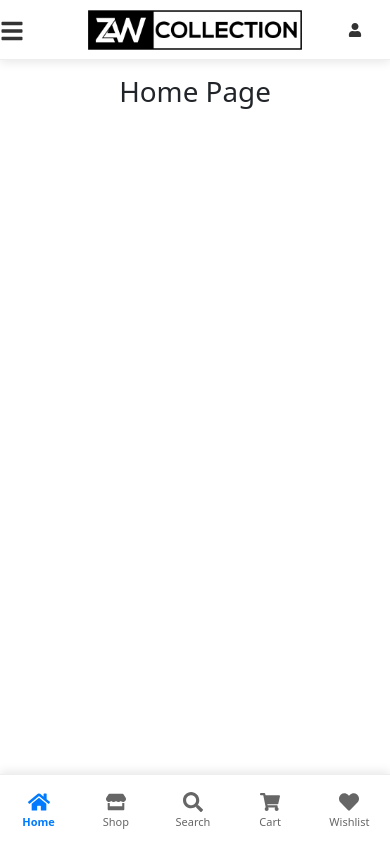
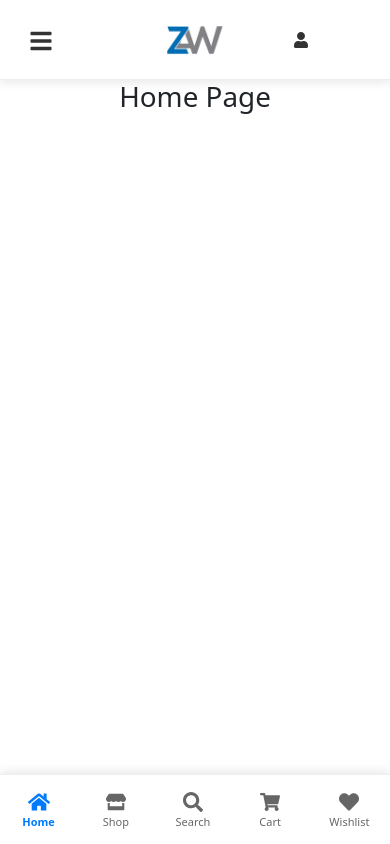
Before and after one commit to wadi0/laravel-first-app-frontend, a React (Vite) app: page / in a window 390 px wide. Built offline with nearby package versions, Linux system fonts and the light colour scheme; sample sign-in values are in the browser's storage.

Commit message:
navbar work processing

```diff
--- a/src/components/navbar/Navbar.jsx
+++ b/src/components/navbar/Navbar.jsx
@@ -11,7 +11,7 @@ import {
   FaStore,
 } from 'react-icons/fa';
 import './navbar.scss';
-import logo from '../../assets/logo.png';
+import logo from '../../assets/my_logo.png';
 
 const Navbar = () => {
   const [activeDropdown, setActiveDropdown] = useState(null);
@@ -52,9 +52,16 @@ const Navbar = () => {
     console.log('Bottom nav clicked:', tabId);
   };
 
+  const handleSearchClose = () => {
+    setSearchActive(false);
+    setSearchText('');
+    setActiveBottomTab('home'); // Reset to home when closing search
+  };
+
   return (
     <>
-      <header className={`navbar ${searchActive ? 'search-active' : ''} ${mobileSidebarOpen ? 'blurred' : ''}`}>
+      <header  className="navbar-main">
+        <div className={`navbar-container ${searchActive ? 'search-active' : ''} ${mobileSidebarOpen ? 'blurred' : ''}`}>
         <div className="navbar-left">
           {/* Mobile toggle icon */}
           <div className="mobile-toggle" onClick={() => setMobileSidebarOpen(true)}>
@@ -103,10 +110,10 @@ const Navbar = () => {
               <FaShoppingCart className="icon desktop-only" />
             </>
           ) : (
-            <div className="search-box desktop-only">
+            <div className="search-box">
               <input
                 type="text"
-                placeholder="Search..."
+                placeholder="Search products..."
                 value={searchText}
                 onChange={(e) => setSearchText(e.target.value)}
                 onKeyDown={(e) => {
@@ -114,21 +121,20 @@ const Navbar = () => {
                     handleSearch();
                   }
                 }}
+                autoFocus
               />
               <button className="search-btn" onClick={handleSearch}>
                 <FaSearch />
               </button>
               <button
                 className="close-btn"
-                onClick={() => {
-                  setSearchActive(false);
-                  setSearchText('');
-                }}
+                onClick={handleSearchClose}
               >
                 <FaTimes />
               </button>
             </div>
           )}
+        </div>
         </div>
       </header>
 
--- a/src/components/navbar/navbar.scss
+++ b/src/components/navbar/navbar.scss
@@ -1,28 +1,14 @@
-/* MainLayout.css - এই CSS টা তোমার main CSS file এ add করো */
-
-/* Global Reset */
-* {
-  margin: 0;
-  padding: 0;
-  box-sizing: border-box;
-}
-
-html, body {
-  height: 100%;
-  overflow-x: hidden;
-}
-
 /* Main Layout */
 .main-layout {
-  margin-top: 60px; /* Navbar এর height */
-  min-height: calc(100vh - 60px);
+  margin-top: 80px; /* Navbar এর height */
+  min-height: calc(100vh - 100px);
   display: flex;
   flex-direction: column;
 }
 
 .main-content {
   flex: 1;
-  padding: 20px;
+  //padding: 20px;
 }
 
 .footer {
@@ -33,15 +19,15 @@ html, body {
 }
 
 /* Mobile এর জন্য */
-@media (max-width: 900px) {
+@media (max-width: 1050px) {
   .main-layout {
-    margin-top: 60px; /* Same height রাখো */
+    margin-top: 80px;
     margin-bottom: 70px; /* Bottom navigation এর জন্য space */
-    min-height: calc(100vh - 130px); /* Top navbar + bottom nav */
+    min-height: calc(100vh - 150px); /* Top navbar + bottom nav */
   }
 
   .main-content {
-    padding: 15px;
+    //padding: 15px;
   }
 
   .footer {
@@ -50,21 +36,56 @@ html, body {
 }
 
 /* Navbar CSS */
-.navbar {
+.navbar-main {
   position: fixed !important;
   top: 0 !important;
   left: 0 !important;
   right: 0 !important;
-  width: 100% !important;
-  height: 60px;
-  background-color: #ffffff;
+  width: 100%;
+  height: 80px;
+  background-color: white;
+  box-shadow: 0 2px 10px rgba(0, 0, 0, 0.1);
+  border-bottom: 1px solid #eee;
+  transition: all 0.3s ease;
+}
+
+.navbar-container {
+  width: 85% !important;
+  height: 80px;
+  margin: 0 auto;
   display: flex;
   align-items: center;
   justify-content: space-between;
-  padding: 0 20px;
-  z-index: 9999 !important;
-  box-shadow: 0 2px 10px rgba(0, 0, 0, 0.1);
-  border-bottom: 1px solid #eee;
+  //width: 80% !important;
+  //height: 100px;
+  //margin: 0 auto;
+  ////background-color: #ffffff;
+  //display: flex;
+  //align-items: center;
+  //justify-content: space-between;
+  ////padding: 0 100px;
+  ////z-index: 9999 !important;
+
+  &.search-active {
+    padding: 0 !important;
+
+    .navbar-left,
+    .navbar-center {
+      display: none;
+    }
+
+    .navbar-right {
+      position: absolute;
+      top: 0;
+      left: 0;
+      right: 0;
+      bottom: 0;
+      width: 100%;
+      height: 100%;
+      padding: 0;
+      margin: 0;
+    }
+  }
 
   &.blurred {
     filter: blur(4px);
@@ -80,17 +101,16 @@ html, body {
       display: none;
       font-size: 24px;
       cursor: pointer;
-      margin-right: 15px;
       color: #333;
 
-      @media (max-width: 900px) {
+      @media (max-width: 1050px) {
         display: block;
       }
     }
 
     .logo {
       img {
-        height: 40px;
+        height: 30px;
         width: auto;
       }
     }
@@ -101,14 +121,14 @@ html, body {
     display: flex;
     justify-content: center;
 
-    @media (max-width: 900px) {
+    @media (max-width: 1050px) {
       display: none;
     }
 
     ul.menu {
       display: flex;
       list-style: none;
-      gap: 30px;
+      gap: 20px;
       margin: 0;
       padding: 0;
 
@@ -118,6 +138,7 @@ html, body {
         padding: 15px 0;
         color: #333;
         font-weight: 500;
+        text-wrap: nowrap;
 
         &:hover {
           color: #007bff;
@@ -170,9 +191,8 @@ html, body {
 
     .icon {
       cursor: pointer;
-      font-size: 30px;
       color: #333;
-      padding: 8px;
+      width: 18px;
 
       &:hover {
         color: #007bff;
@@ -180,7 +200,7 @@ html, body {
     }
 
     .desktop-only {
-      @media (max-width: 900px) {
+      @media (max-width: 1050px) {
         display: none;
       }
     }
@@ -188,20 +208,28 @@ html, body {
     .search-box {
       display: flex;
       align-items: center;
-      background: #f8f9fa;
-      border-radius: 25px;
-      padding: 8px 15px;
+      background: gainsboro;
+      border: none;
+      border-radius: 50px;
+      padding: 0 10px;
+      width: 85%;
+      height: 50px;
+      margin: 0 auto;
+      box-shadow: none;
 
       input {
-        padding: 8px 15px;
+        padding: 0 15px;
         border: none;
         background: transparent;
         outline: none;
-        width: 300px;
-        font-size: 14px;
+        flex: 1;
+        font-size: 18px;
+        color: #333;
+        height: 100%;
 
-        @media (max-width: 900px) {
-          width: 200px;
+        &::placeholder {
+          color: #999;
+          font-size: 16px;
         }
       }
 
@@ -209,24 +237,74 @@ html, body {
       .close-btn {
         background: none;
         border: none;
-        font-size: 18px;
-        margin-left: 10px;
+        font-size: 20px;
+        margin-left: 15px;
         cursor: pointer;
         color: #666;
+        padding: 10px;
+        border-radius: 50%;
+        transition: all 0.3s ease;
+        display: flex;
+        align-items: center;
+        justify-content: center;
+        min-width: 40px;
+        height: 40px;
 
         &:hover {
           color: #007bff;
+          background-color: rgba(0, 123, 255, 0.1);
+        }
+      }
+
+      .close-btn {
+        color: #999;
+
+        &:hover {
+          color: #dc3545;
+          background-color: rgba(220, 53, 69, 0.1);
         }
       }
     }
   }
 
   /* Mobile Layout */
-  @media (max-width: 900px) {
+  @media (max-width: 1050px) {
+    &.search-active {
+      padding: 0 !important;
+
+      .navbar-left {
+        display: none;
+      }
+
+      .navbar-right {
+        position: absolute;
+        top: 0;
+        left: 0;
+        right: 0;
+        bottom: 0;
+        width: 100%;
+        height: 100%;
+
+        .search-box {
+          input {
+            font-size: 16px;
+          }
+
+          .search-btn,
+          .close-btn {
+            min-width: 36px;
+            height: 36px;
+            font-size: 18px;
+          }
+        }
+      }
+    }
+
     .navbar-left {
       flex: 1;
       justify-content: center;
       position: relative;
+      transition: opacity 0.3s ease;
 
       .mobile-toggle {
         position: absolute;
@@ -236,7 +314,8 @@ html, body {
 
     .navbar-right {
       position: absolute;
-      right: 20px;
+      right: 80px;
+      transition: all 0.3s ease;
     }
   }
 }
@@ -259,7 +338,7 @@ html, body {
   border-top: 1px solid #eee;
 
   /* Show only on mobile screens */
-  @media (max-width: 900px) {
+  @media (max-width: 1050px) {
     display: flex;
   }
 
@@ -392,7 +471,7 @@ html, body {
 }
 
 /* Ensure content doesn't overlap with bottom navigation */
-@media (max-width: 900px) {
+@media (max-width: 1050px) {
   body {
     padding-bottom: 70px; /* Same as bottom navigation height */
   }
--- a/src/index.css
+++ b/src/index.css
@@ -30,6 +30,17 @@
     --color-box-shadow-dark: rgba(0, 0, 0, 0.15)
 }
 
+* {
+  margin: 0;
+  padding: 0;
+  box-sizing: border-box;
+}
+
+html, body {
+  height: 100%;
+  overflow-x: hidden;
+}
+
 a {
     font-weight: 500;
     color: #646cff;
@@ -40,12 +51,12 @@ a {
 /*  color: #535bf2;*/
 /*}*/
 
-body {
-    /*padding-top: 60px;*/
-    margin: 0;
-    background: var(--color-background);
-    color: var(--color-text);
-}
+/*body {*/
+/*    !*padding-top: 60px;*!*/
+/*    margin: 0;*/
+/*    background: var(--color-background);*/
+/*    color: var(--color-text);*/
+/*}*/
 
 h1, h2, h3, h4, h5, h6, p {
     margin: 0 !important;
```
Also changed, not shown: src/assets/my_logo.png (added).
